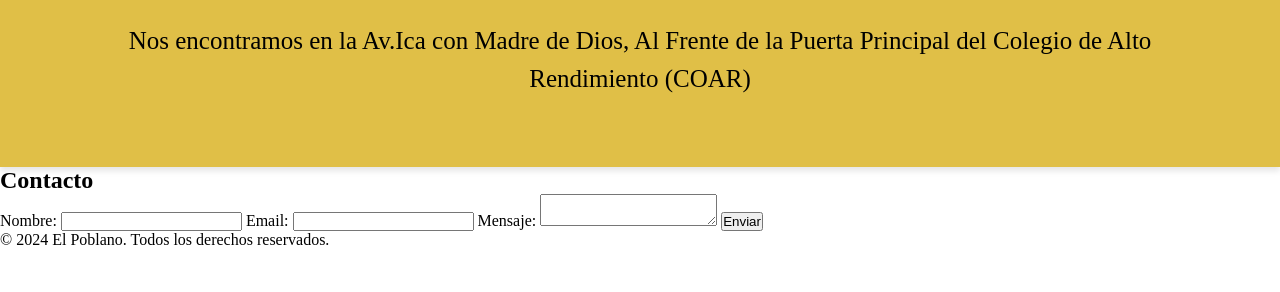
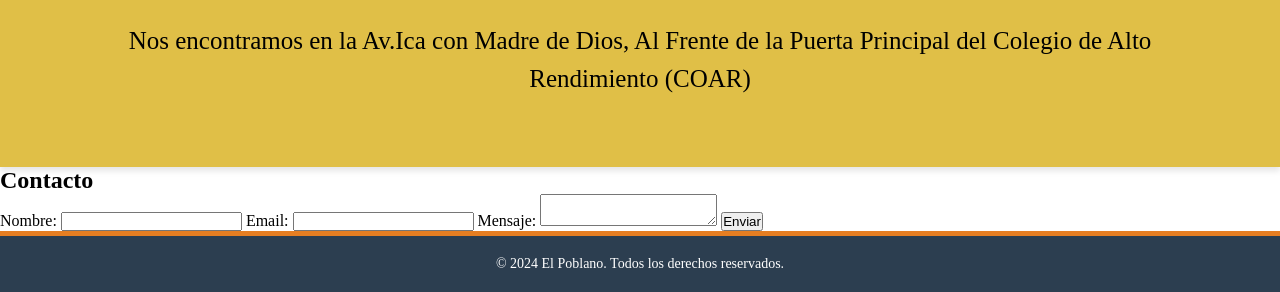
Before and after one commit to IanSolorio/ElPoblanoWeb, a plain HTML site: page index.html in a window 1280 px wide. Shown: the part 3806-4098 px from the top of the page. Before the commit the page ends 4055 px from the top, so only its background shows below. Drawn offline with Linux system fonts and the light colour scheme.

Commit message:
Parte de Footer (Pie de paguina)

```diff
--- a/index.css
+++ b/index.css
@@ -221,3 +221,15 @@ nav ul.Encabezado_txt li a:hover {
     border: none;
     padding: 20px;
 }
+
+
+/* Estilos del pie de paguina */
+
+footer {
+    background-color: #2c3e50;
+    color: #ffffff;
+    text-align: center;
+    padding: 20px;
+    font-size: 14px;
+    border-top: 5px solid #e67e22;
+}
```
